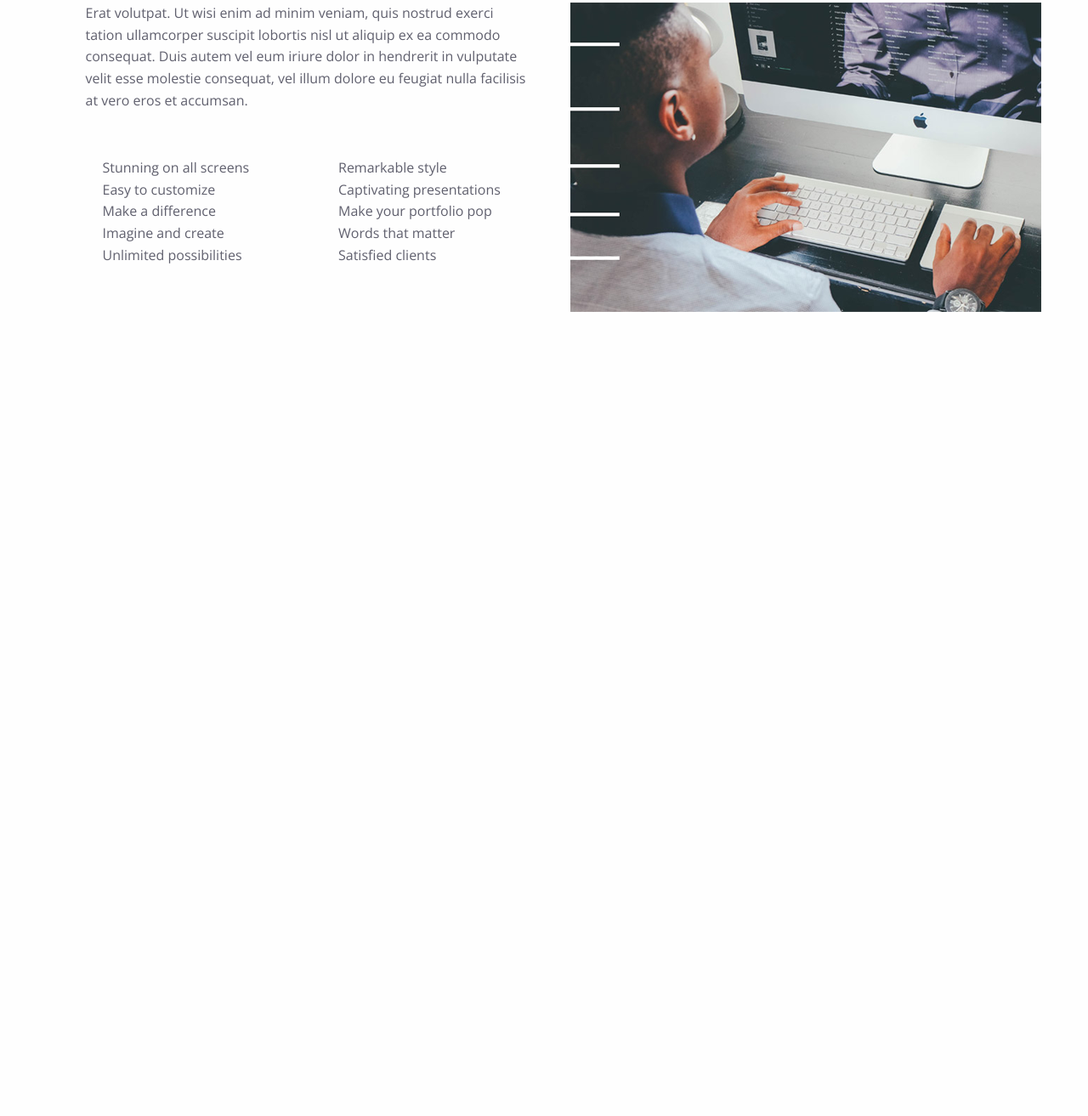
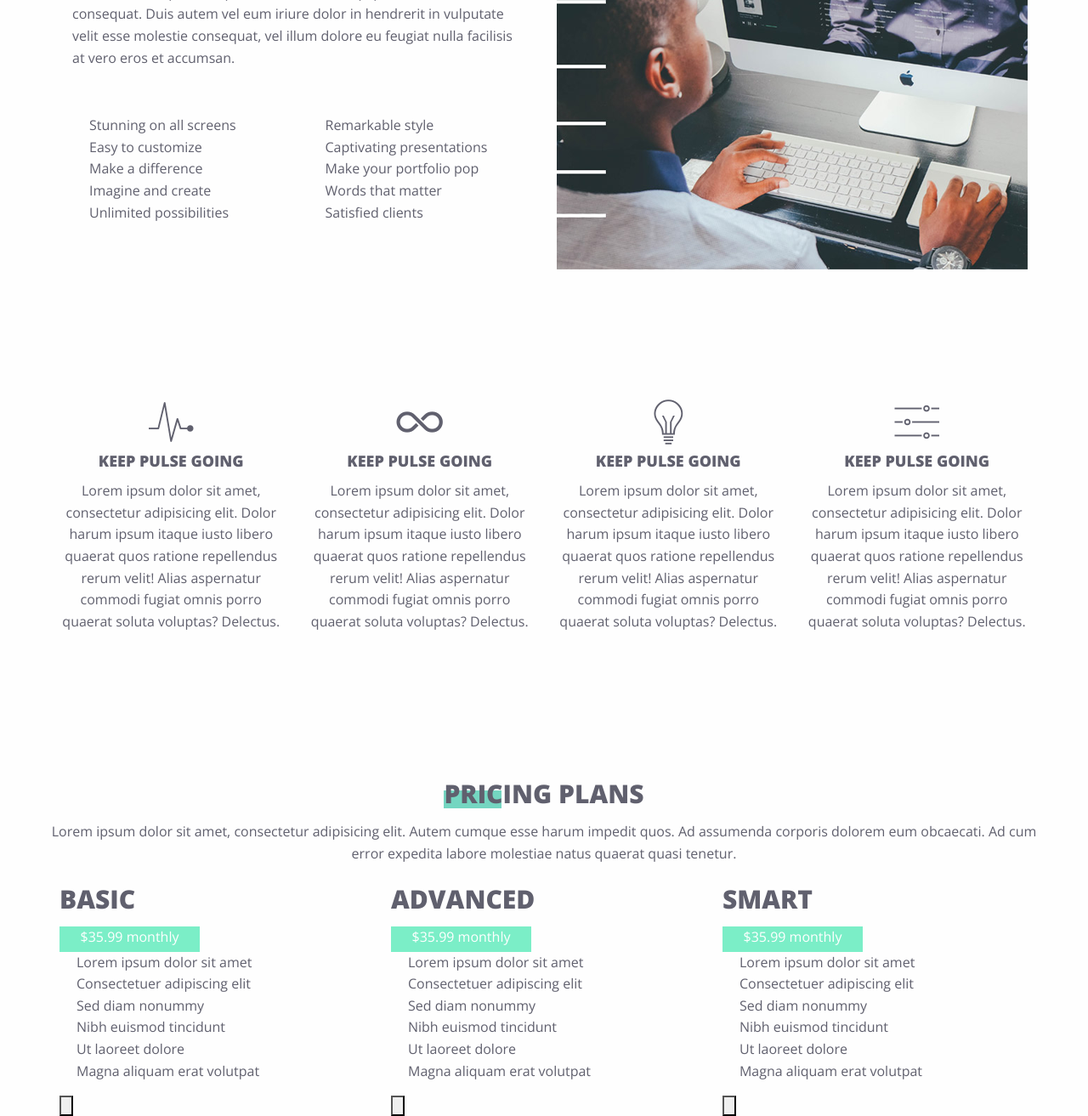
Before and after one commit to dada2003/service, a website: page index.html in a window 1280 px wide. Shown: the part 1204-2517 px from the top of the page at 85% size. Before the commit the page ends 1721 px from the top, so only its background shows below. Drawn offline with nearby package versions, Linux system fonts and the light colour scheme.

Commit message:
;vcxcvbnm,

```diff
--- a/assets/src/scss/_foundation.scss
+++ b/assets/src/scss/_foundation.scss
@@ -5,8 +5,8 @@
 @include foundation-flex-grid;
 
 @include foundation-typography;
-//@include foundation-forms;
-//@include foundation-button;
+@include foundation-forms;
+@include foundation-button;
 //@include foundation-accordion;
 //@include foundation-accordion-menu;
 //@include foundation-badge;
--- a/assets/src/scss/_typography.scss
+++ b/assets/src/scss/_typography.scss
@@ -8,4 +8,7 @@ $body-font-family: 'Open Sans', sans-serif;
 
 //fontavesome
 $fa-var-check-square-o: "D:\service-foundation\assets\components\font-awesome\scss\_icons.scss";
-@import "../../components/font-awesome/scss/icons";
+@import "../../components/font-awesome/scss/variables";
+
+//iconions
+@import url('http://code.ionicframework.com/ionicons/2.0.1/css/ionicons.min.css');
--- a/assets/src/scss/layouts/_header.scss
+++ b/assets/src/scss/layouts/_header.scss
@@ -9,7 +9,7 @@
 
   &__row {
     @include flex-grid-row();
-   min-height: 100vh;
+   min-height: 80vh;
   }
   &__logo {
     @include flex-grid-column(6);
--- a/assets/src/scss/layouts/_main.scss
+++ b/assets/src/scss/layouts/_main.scss
@@ -26,9 +26,11 @@
     @include flex-grid-column();
     list-style: none;
     padding: 0;
-    &--item {
+    //&--item {
+    //  @import('$fa-check-square-o');
+    //  }
+    }
     &__photo {
       @include flex-grid-column(6)
     }
   }
-}
--- a/assets/src/scss/page-templates/_all.scss
+++ b/assets/src/scss/page-templates/_all.scss
@@ -14,3 +14,8 @@ Tabs
 Image, text, button
 -------------------------------------------------*/
 @import "image-text-btn";
+/*-------------------------------------------------
+options
+ --------------------------------------------------*/
+@import "options";
+@import "pricing";
--- /dev/null
+++ b/assets/src/scss/page-templates/_options.scss
@@ -0,0 +1,24 @@
+.options{
+  margin-bottom: 150px;
+  &__row{
+    @include flex-grid-row();
+  }
+  &__column{
+    @include flex-grid-column(3);
+    text-align: center;
+    &--title{
+      @include creative-subtitle;
+    }
+  }
+
+}
+.i{
+  font-size: 60px;
+  font-weight: 400;
+  line-height: 30px;
+  //&::before {
+  //  @include green-before;
+  //}
+
+
+}
--- /dev/null
+++ b/assets/src/scss/page-templates/_pricing.scss
@@ -0,0 +1,35 @@
+.pricing {
+  &__row {
+    @include flex-grid-row()
+  }
+  &__title {
+    @include flex-grid-column(12);
+    @include creative-title;
+    text-align: center;
+    &::before {
+      @include green-before();
+    }
+  }
+  &__description {
+    text-align: center;
+  }
+  &__product {
+    @include flex-grid-column(4);
+    &-list {
+      list-style: none;
+      padding: 0;
+    }
+    &--b {
+      width: 165px;
+      height: 30px;
+      background-color: #7beec7;
+      text-align: center;
+      &__link {
+        color: white;
+      }
+    }
+    &--subtitle {
+      @include creative-title();
+    }
+  }
+}
--- a/assets/src/scss/parts/_own-mixins.scss
+++ b/assets/src/scss/parts/_own-mixins.scss
@@ -8,10 +8,10 @@
 }
 
 @mixin creative-subtitle {
-  color: #60606e;
-  font-size: 12px;
-  font-weight: 400;
-  line-height:24px;
+  font-size: 18px;
+  font-weight: 700;
+  line-height: 30px;
+  text-transform: uppercase;
 }
 @mixin font-awe{
   width: 40px;
--- a/index.html
+++ b/index.html
@@ -1,5 +1,5 @@
 <!doctype html>
-<html lang="en">
+<html lang="en" xmlns="http://www.w3.org/1999/html">
 <head>
     <meta charset="UTF-8">
     <title>Document</title>
@@ -103,6 +103,95 @@
 
         </div>
     </section>
+    <section class="options">
+        <div class="options__row">
+            <div class="options__column">
+                <i class="i ion-ios-pulse"></i>
+                <h3 class="options__column--title">keep pulse going</h3>
+                <p class="options__column--description">
+                    Lorem ipsum dolor sit amet, consectetur adipisicing elit. Dolor harum ipsum itaque iusto libero
+                    quaerat quos ratione repellendus rerum velit! Alias aspernatur commodi fugiat omnis porro quaerat
+                    soluta voluptas? Delectus.
+                </p>
+            </div>
+            <div class="options__column">
+                <i class="i ion-ios-infinite"></i>
+                <h3 class="options__column--title">keep pulse going</h3>
+                <p class="options__column--description">
+                    Lorem ipsum dolor sit amet, consectetur adipisicing elit. Dolor harum ipsum itaque iusto libero
+                    quaerat quos ratione repellendus rerum velit! Alias aspernatur commodi fugiat omnis porro quaerat
+                    soluta voluptas? Delectus.
+                </p>
+            </div>
+            <div class="options__column">
+                <i class="i ion-ios-lightbulb-outline"></i>
+                <h3 class="options__column--title">keep pulse going</h3>
+                <p class="options__column--description">
+                    Lorem ipsum dolor sit amet, consectetur adipisicing elit. Dolor harum ipsum itaque iusto libero
+                    quaerat quos ratione repellendus rerum velit! Alias aspernatur commodi fugiat omnis porro quaerat
+                    soluta voluptas? Delectus.
+                </p>
+            </div>
+            <div class="options__column">
+                <i class="i ion-ios-settings"></i>
+                <h3 class="options__column--title">keep pulse going</h3>
+                <p class="options__column--description">
+                    Lorem ipsum dolor sit amet, consectetur adipisicing elit. Dolor harum ipsum itaque iusto libero
+                    quaerat quos ratione repellendus rerum velit! Alias aspernatur commodi fugiat omnis porro quaerat
+                    soluta voluptas? Delectus.
+                </p>
+            </div>
+        </div>
+    </section>
+    <section class="pricing">
+        <div class="pricing__row">
+            <h2 class="pricing__title">pricing plans</h2>
+            <p class="pricing__description">Lorem ipsum dolor sit amet, consectetur adipisicing elit. Autem cumque esse
+                harum impedit quos. Ad assumenda corporis dolorem eum obcaecati. Ad cum error expedita labore molestiae
+                natus quaerat quasi tenetur.</p>
+
+
+            <div class="pricing__product">
+                <h2 class="pricing__product--subtitle">basic</h2>
+                <div class="pricing__product--b"><a class="pricing__product--b__link" href="#">$35.99 monthly</a></div>
+                <ul class="pricing__product-list">
+                    <li class="pricing__product-list--item">Lorem ipsum dolor sit amet</li>
+                    <li class="pricing__product-list--item">Consectetuer adipiscing elit</li>
+                    <li class="pricing__product-list--item">Sed diam nonummy</li>
+                    <li class="pricing__product-list--item">Nibh euismod tincidunt</li>
+                    <li class="pricing__product-list--item">Ut laoreet dolore</li>
+                    <li class="pricing__product-list--item">Magna aliquam erat volutpat</li>
+                </ul>
+                <input type="button">
+            </div>
+            <div class="pricing__product">
+                <h2 class="pricing__product--subtitle">advanced</h2>
+                <div class="pricing__product--b"><a class="pricing__product--b__link" href="#">$35.99 monthly</a></div>
+                <ul class="pricing__product-list">
+                    <li class="pricing__product-list--item">Lorem ipsum dolor sit amet</li>
+                    <li class="pricing__product-list--item">Consectetuer adipiscing elit</li>
+                    <li class="pricing__product-list--item">Sed diam nonummy</li>
+                    <li class="pricing__product-list--item">Nibh euismod tincidunt</li>
+                    <li class="pricing__product-list--item">Ut laoreet dolore</li>
+                    <li class="pricing__product-list--item">Magna aliquam erat volutpat</li>
+                </ul>
+                <input type="button">
+            </div>
+            <div class="pricing__product">
+                <h2 class="pricing__product--subtitle">smart</h2>
+                <div class="pricing__product--b"><a class="pricing__product--b__link" href="#">$35.99 monthly</a></div>
+                <ul class="pricing__product-list">
+                    <li class="pricing__product-list--item">Lorem ipsum dolor sit amet</li>
+                    <li class="pricing__product-list--item">Consectetuer adipiscing elit</li>
+                    <li class="pricing__product-list--item">Sed diam nonummy</li>
+                    <li class="pricing__product-list--item">Nibh euismod tincidunt</li>
+                    <li class="pricing__product-list--item">Ut laoreet dolore</li>
+                    <li class="pricing__product-list--item">Magna aliquam erat volutpat</li>
+                </ul>
+                <input type="button">
+            </div>
+        </div>
+    </section>
 </main>
 
 <script src="assets/dist/javascript/global.js"></script>
```
Also changed, not shown: assets/src/scss/_settings.scss (+4 -4 lines), assets/dist/css/style.css, 1 other file.
